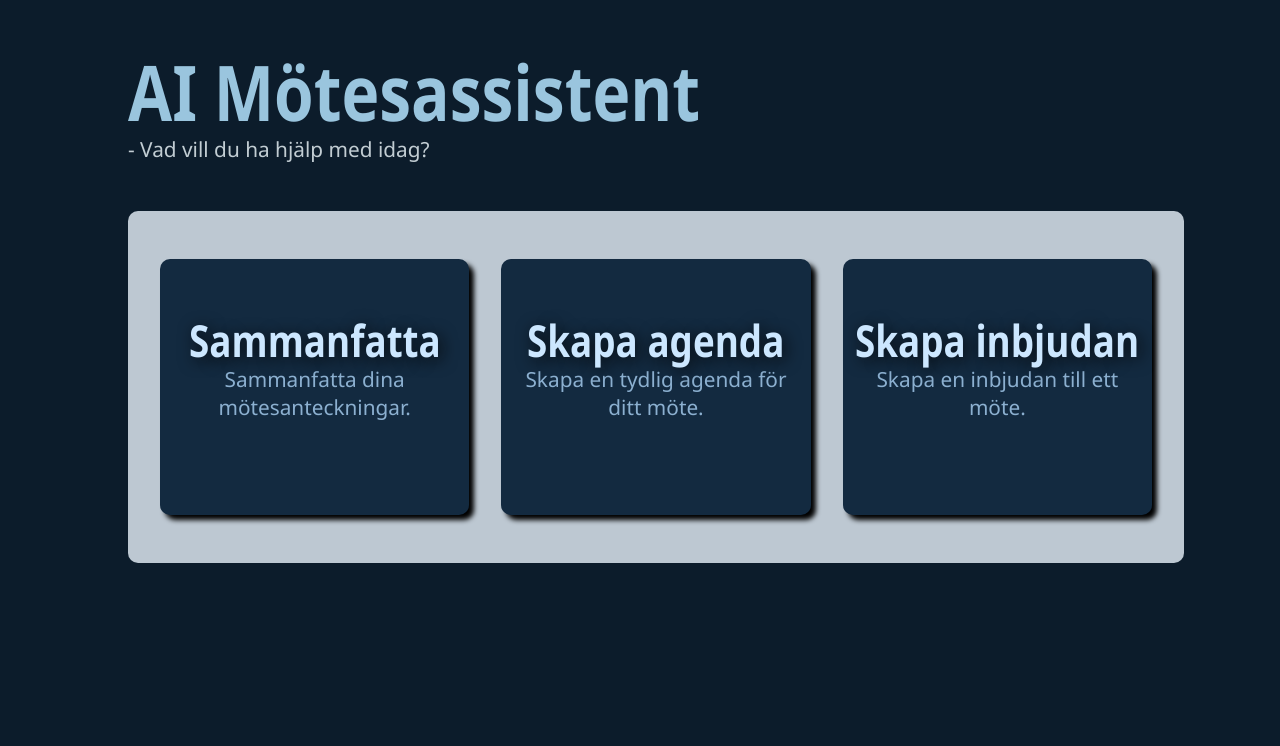
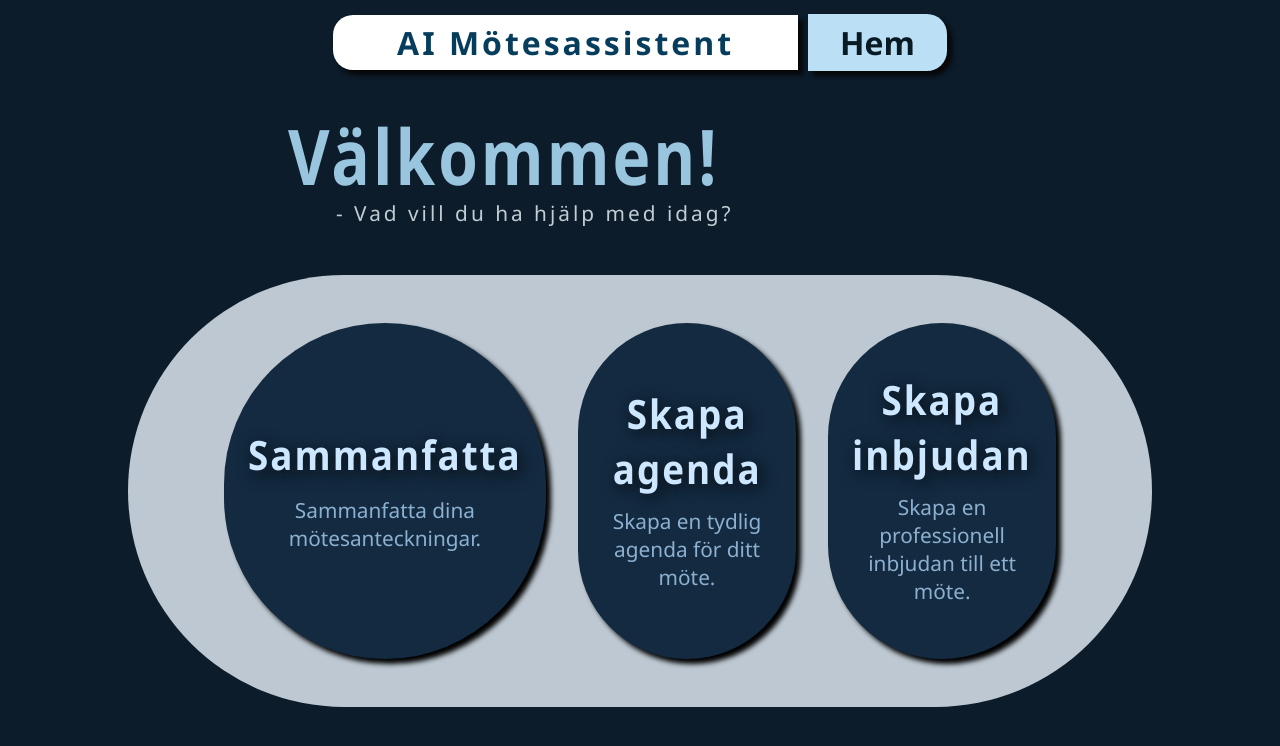
Before and after one commit to RobinJohansson1992/AI-Meeting-Assistant, a React (Vite) app: page / in a window 1280 px wide. Shown: the top 746 px of the page. Built offline with nearby package versions, Linux system fonts and the light colour scheme.

Commit message:
added logic so that the summarize-function now works also in front end

```diff
--- a/src/App.css
+++ b/src/App.css
@@ -22,6 +22,11 @@ main {
   display: flex;
   flex-direction: column;
   justify-self: start;
+  margin-left: 10rem;
+  letter-spacing: 3px;
+}
+.mainHeader p {
+  margin-left: 3rem;
 }
 h1 {
   color: rgb(154, 197, 222);
@@ -38,12 +43,13 @@ h2 {
 }
 .featuresContainer {
   display: flex;
+  box-sizing: border-box;
   width: 80vw;
   justify-content: space-around;
   background-color: rgb(189, 200, 210);
-  border-radius: 10px;
-  height: 20rem;
+  border-radius: 20rem;
+  height: 27rem;
   align-items: center;
-  padding: 1rem;
+  padding: 5rem;
   margin-top: 3rem;
 }
--- a/src/components/assistantFeature/AssistantFeature.css
+++ b/src/components/assistantFeature/AssistantFeature.css
@@ -1,17 +1,19 @@
 .assistantFeature {
-  width: 20rem;
-  height: 15rem;
+  width: 22rem;
+  height: 21rem;
   background-color: rgb(19, 42, 64);
   margin: 1rem;
-  border-radius: 10px;
+  border-radius: 20rem;
   display: flex;
   flex-direction: column;
   align-items: center;
+  justify-content: center;
   text-align: center;
+  box-sizing: border-box;
   color: white;
   box-shadow: 5px 5px 5px black;
   text-decoration: none;
-  padding: 0.5rem;
+  padding: 1.5rem;
 }
 .assistantFeature:hover {
   transform: scale(1.05);
@@ -26,8 +28,9 @@
 .assistantFeature h2 {
   color: rgb(204, 231, 255);
   font-size: 2.3rem;
-  margin-top: 3rem;
   margin-bottom: 0rem;
   text-shadow: 3px 3px 15px rgba(6, 6, 6, 0.829);
-  transform: scaleY(1.2);
+  transform: scaleY(1.1);
+  letter-spacing: 2px;
+  margin-bottom: 1rem;
 }
--- /dev/null
+++ b/src/components/navbar/Navbar.css
@@ -0,0 +1,48 @@
+.navbar {
+  width: 100vw;
+  margin-top: 1rem;
+  height: 3rem;
+  display: flex;
+  justify-content: center;
+  align-items: center;
+  box-sizing: border-box;
+  padding: 0.5rem;
+}
+.navbar a {
+  text-decoration: none;
+  font-size: 2rem;
+  display: flex;
+  align-items: center;
+}
+.navbar-logo {
+  color: rgb(7, 61, 92);
+  /* text-shadow: 5px 5px 5px rgb(7, 7, 7); */
+  background-color: white;
+  padding: 3px 4rem;
+  height: 3.05rem;
+  min-width: 20rem;
+  margin-right: -20px;
+  border-radius: 20px 0px 0px 20px;
+  margin-top: 5px;
+  margin-right: 10px;
+  box-shadow: 5px 5px 5px rgb(7, 7, 7);
+  letter-spacing: 3px;
+  font-weight: 600;
+}
+.homeBtn {
+  color: rgb(8, 26, 36);
+  background-color: rgb(187, 223, 244);
+  padding: 0.45rem 2rem;
+  border-radius: 0px 20px 20px 0px;
+  font-weight: 600;
+  box-shadow: 5px 5px 5px rgb(7, 7, 7);
+  display: flex;
+  align-items: center;
+  margin-top: 5px;
+}
+.homeBtn:hover {
+  /* background-color: rgb(8, 26, 36);
+  color: white; */
+  transform: scale(1.05);
+  box-shadow: 8px 8px 8px rgb(7, 7, 7);
+}
--- a/src/components/navbar/Navbar.jsx
+++ b/src/components/navbar/Navbar.jsx
@@ -0,0 +1,18 @@
+import { Link } from "react-router-dom";
+import "./Navbar.css";
+
+function Navbar() {
+  return (
+    <nav className="navbar">
+      <Link to="/" className="navbar-logo">
+        AI Mötesassistent
+      </Link>
+
+      <Link to="/" className="homeBtn">
+        Hem
+      </Link>
+    </nav>
+  );
+}
+
+export default Navbar;
--- a/src/pages/Agenda.jsx
+++ b/src/pages/Agenda.jsx
@@ -1,6 +1,9 @@
+import Navbar from "../components/navbar/Navbar";
 function Agenda() {
   return (
     <main>
+      <Navbar />
+
       <h1>Skapa agenda</h1>
 
       <p>Här kommer du kunna skapa en agenda med hjälp av AI.</p>
--- a/src/pages/Home.jsx
+++ b/src/pages/Home.jsx
@@ -1,12 +1,14 @@
 import AssistantFeature from "../components/assistantFeature/AssistantFeature";
 import "../App.css";
+import Navbar from "../components/navbar/Navbar";
 
 function Home() {
   return (
     <>
+      <Navbar />
       <section className="mainApp">
         <div className="mainHeader">
-          <h1>AI Mötesassistent</h1>
+          <h1>Välkommen!</h1>
           <p>- Vad vill du ha hjälp med idag?</p>
         </div>
         <div className="featuresContainer">
@@ -24,7 +26,7 @@ function Home() {
 
           <AssistantFeature
             title="Skapa inbjudan"
-            description="Skapa en inbjudan till ett möte."
+            description="Skapa en professionell inbjudan till ett möte."
             to="/invitation"
           />
         </div>
--- a/src/pages/Invitation.jsx
+++ b/src/pages/Invitation.jsx
@@ -1,6 +1,10 @@
+import Navbar from "../components/navbar/Navbar";
+
 function Invitation() {
   return (
     <main>
+      <Navbar />
+
       <h1>Skapa mötesinbjudan</h1>
 
       <p>Här kommer du kunna skapa en professionell mötesinbjudan.</p>
--- a/src/pages/Summarize.jsx
+++ b/src/pages/Summarize.jsx
@@ -1,10 +1,43 @@
+import Navbar from "../components/navbar/Navbar";
+import { useDispatch, useSelector } from "react-redux";
+import { setNotes, setResult } from "../reducers/meetingReducer";
 import { summarizeNotes } from "../services/api";
 
 function Summarize() {
+  const dispatch = useDispatch();
+  const notes = useSelector((state) => state.meeting.notes);
+  const result = useSelector((state) => state.meeting.result);
+
+  const handleNotesChange = (event) => {
+    dispatch(setNotes(event.target.value));
+  };
+
+  const handleSummarize = async () => {
+    const data = await summarizeNotes(notes);
+    dispatch(setResult(data.result));
+  };
+
   return (
     <main>
-      <h1>AI Mötesassistent</h1>
-      <p>Här kommer du kunna sammanfatta dina mötesanteckningar.</p>
+      <Navbar />
+
+      <h1>Sammanfatta möte</h1>
+
+      <textarea
+        id="notes"
+        value={notes}
+        onChange={handleNotesChange}
+        placeholder="Skriv ner mötesantekningarna här..."
+      />
+
+      <button onClick={handleSummarize}>Sammanfatta</button>
+
+      {result && (
+        <div>
+          <h2>Sammanfattning</h2>
+          <p>{result}</p>
+        </div>
+      )}
     </main>
   );
 }
```
